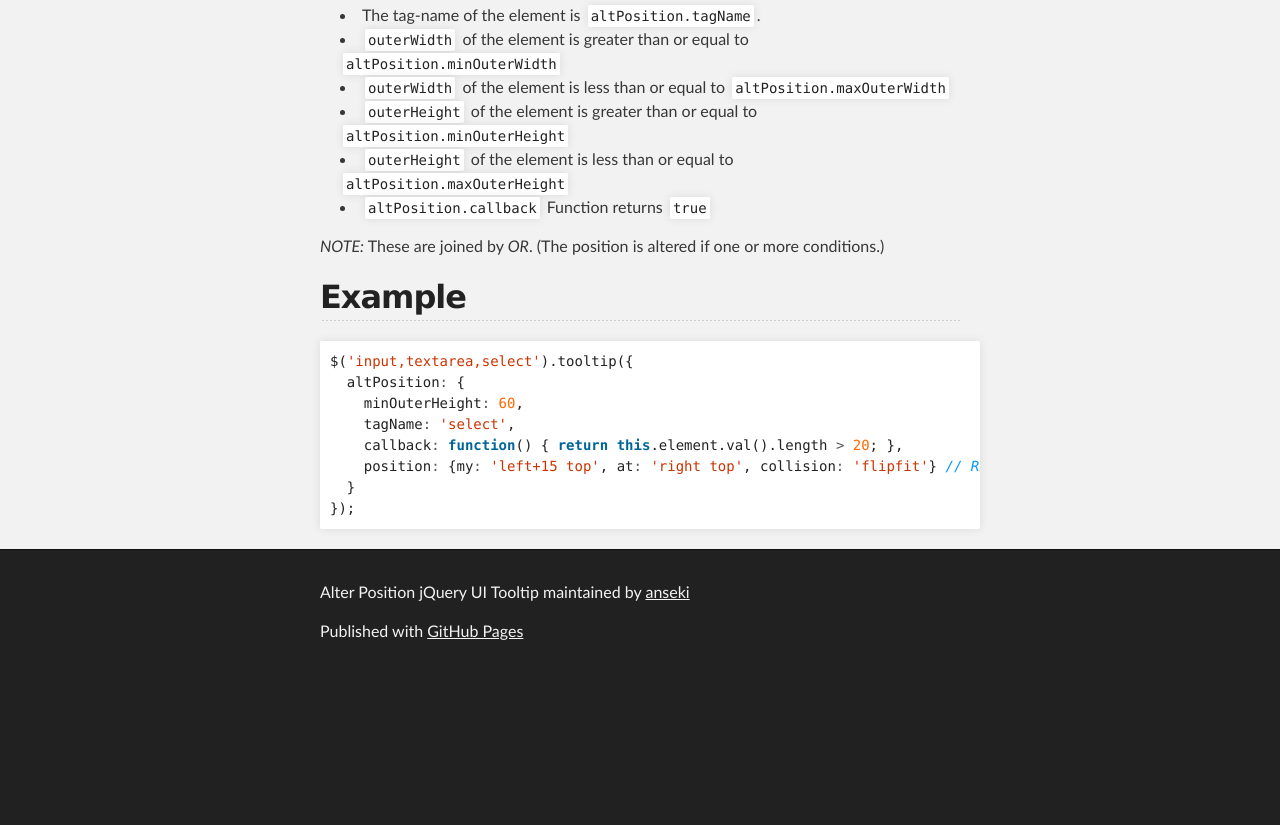
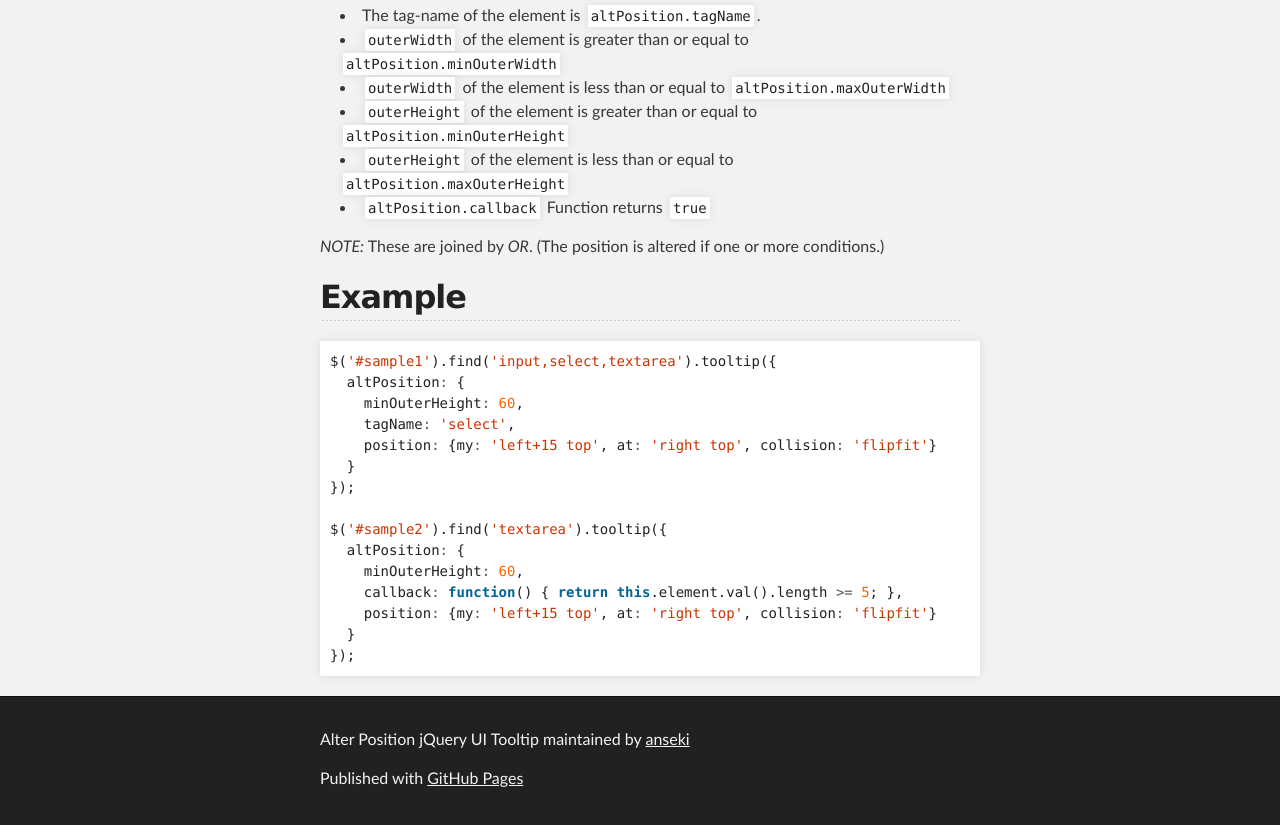
Before and after one commit to anseki/jquery-ui-tooltip-altposition, a plain HTML site: page index.html in a window 1280 px wide. Shown: the part 814-1639 px from the top of the page. Before the commit the page ends 1492 px from the top, so only its background shows below. Drawn offline with Linux system fonts and the light colour scheme.

Commit message:
Create gh-pages branch via GitHub

```diff
--- a/index.html
+++ b/index.html
@@ -70,12 +70,19 @@ For example, it overlap pulldown list of <code>select</code>, or it is too lower
 <h2>
 <a name="example" class="anchor" href="#example"><span class="octicon octicon-link"></span></a>Example</h2>
 
-<div class="highlight highlight-js"><pre><span class="nx">$</span><span class="p">(</span><span class="s1">'input,textarea,select'</span><span class="p">).</span><span class="nx">tooltip</span><span class="p">({</span>
+<div class="highlight highlight-js"><pre><span class="nx">$</span><span class="p">(</span><span class="s1">'#sample1'</span><span class="p">).</span><span class="nx">find</span><span class="p">(</span><span class="s1">'input,select,textarea'</span><span class="p">).</span><span class="nx">tooltip</span><span class="p">({</span>
   <span class="nx">altPosition</span><span class="o">:</span> <span class="p">{</span>
     <span class="nx">minOuterHeight</span><span class="o">:</span> <span class="mi">60</span><span class="p">,</span>
     <span class="nx">tagName</span><span class="o">:</span> <span class="s1">'select'</span><span class="p">,</span>
-    <span class="nx">callback</span><span class="o">:</span> <span class="kd">function</span><span class="p">()</span> <span class="p">{</span> <span class="k">return</span> <span class="k">this</span><span class="p">.</span><span class="nx">element</span><span class="p">.</span><span class="nx">val</span><span class="p">().</span><span class="nx">length</span> <span class="o">&gt;</span> <span class="mi">20</span><span class="p">;</span> <span class="p">},</span>
-    <span class="nx">position</span><span class="o">:</span> <span class="p">{</span><span class="nx">my</span><span class="o">:</span> <span class="s1">'left+15 top'</span><span class="p">,</span> <span class="nx">at</span><span class="o">:</span> <span class="s1">'right top'</span><span class="p">,</span> <span class="nx">collision</span><span class="o">:</span> <span class="s1">'flipfit'</span><span class="p">}</span> <span class="c1">// Right side</span>
+    <span class="nx">position</span><span class="o">:</span> <span class="p">{</span><span class="nx">my</span><span class="o">:</span> <span class="s1">'left+15 top'</span><span class="p">,</span> <span class="nx">at</span><span class="o">:</span> <span class="s1">'right top'</span><span class="p">,</span> <span class="nx">collision</span><span class="o">:</span> <span class="s1">'flipfit'</span><span class="p">}</span>
+  <span class="p">}</span>
+<span class="p">});</span>
+
+<span class="nx">$</span><span class="p">(</span><span class="s1">'#sample2'</span><span class="p">).</span><span class="nx">find</span><span class="p">(</span><span class="s1">'textarea'</span><span class="p">).</span><span class="nx">tooltip</span><span class="p">({</span>
+  <span class="nx">altPosition</span><span class="o">:</span> <span class="p">{</span>
+    <span class="nx">minOuterHeight</span><span class="o">:</span> <span class="mi">60</span><span class="p">,</span>
+    <span class="nx">callback</span><span class="o">:</span> <span class="kd">function</span><span class="p">()</span> <span class="p">{</span> <span class="k">return</span> <span class="k">this</span><span class="p">.</span><span class="nx">element</span><span class="p">.</span><span class="nx">val</span><span class="p">().</span><span class="nx">length</span> <span class="o">&gt;=</span> <span class="mi">5</span><span class="p">;</span> <span class="p">},</span>
+    <span class="nx">position</span><span class="o">:</span> <span class="p">{</span><span class="nx">my</span><span class="o">:</span> <span class="s1">'left+15 top'</span><span class="p">,</span> <span class="nx">at</span><span class="o">:</span> <span class="s1">'right top'</span><span class="p">,</span> <span class="nx">collision</span><span class="o">:</span> <span class="s1">'flipfit'</span><span class="p">}</span>
   <span class="p">}</span>
 <span class="p">});</span>
 </pre></div>
```
Also changed, not shown: params.json (+1 -1 lines).
